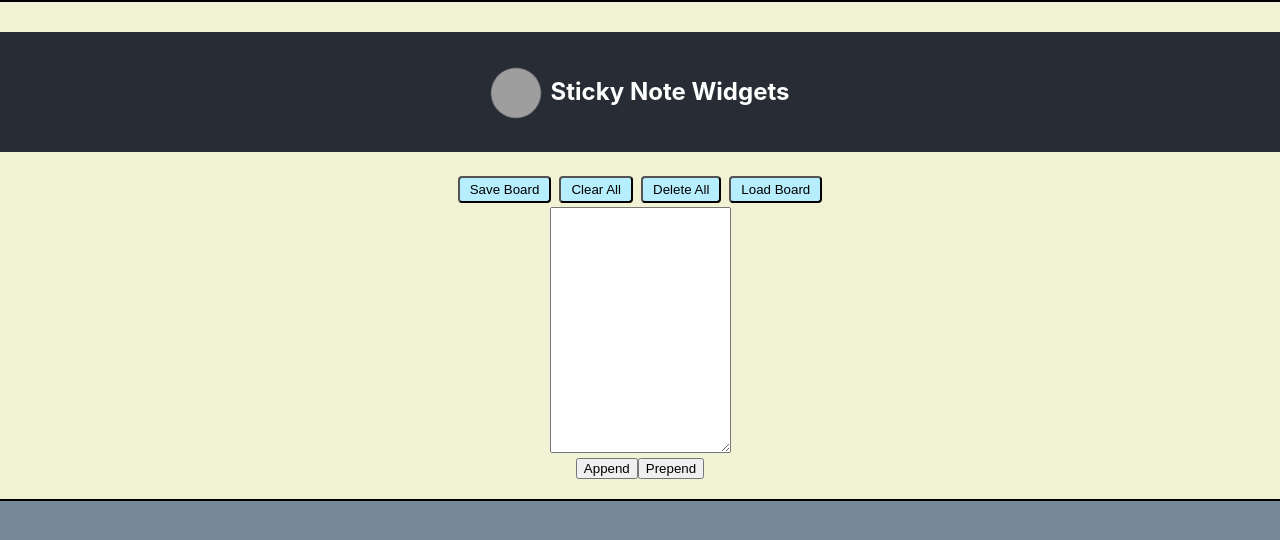
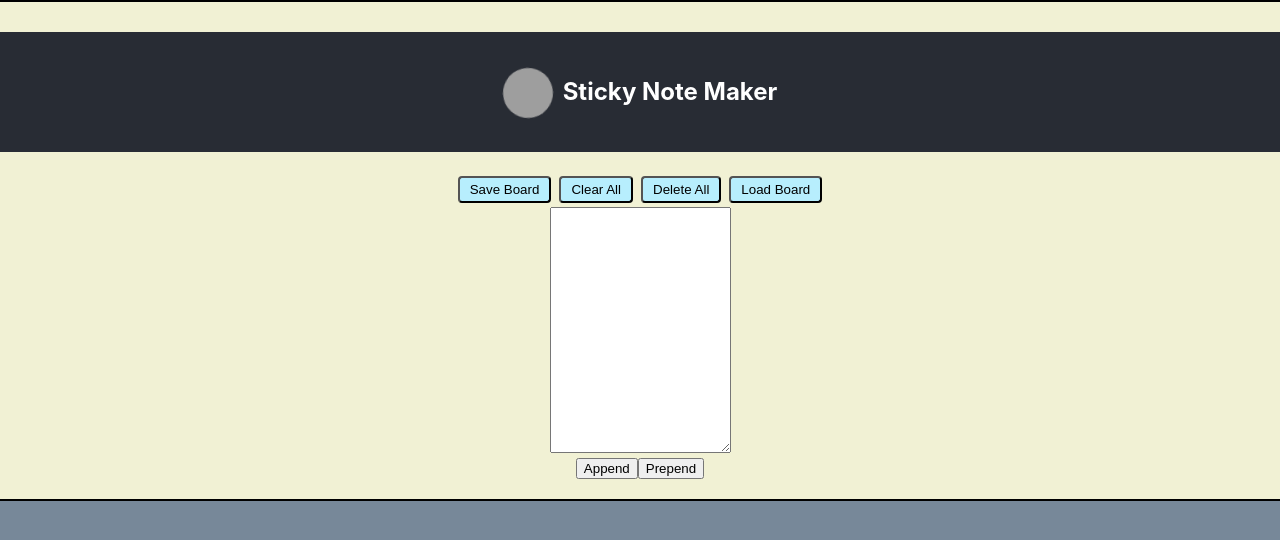
Before and after one commit to CodeConnects/stickits, a React (Create React App) app: page / in a window 1280 px wide. Shown: the top 540 px of the page. Built offline with nearby package versions, Linux system fonts and the light colour scheme; grey boxes are pictures that could not be loaded.

Commit message:
change app header name

```diff
--- a/src/components/Header.js
+++ b/src/components/Header.js
@@ -6,10 +6,10 @@ import logo from '../logo-57.png';
 
 const Header = () => {
     return (
-        <header className="app-header">
+        <header id="main-footer" className="app-header">
             <h2>
                 <img src={logo} className="app-logo" alt="logo" />
-                Sticky Note Widgets
+                Sticky Note Maker
             </h2>
         </header>
     );
```
